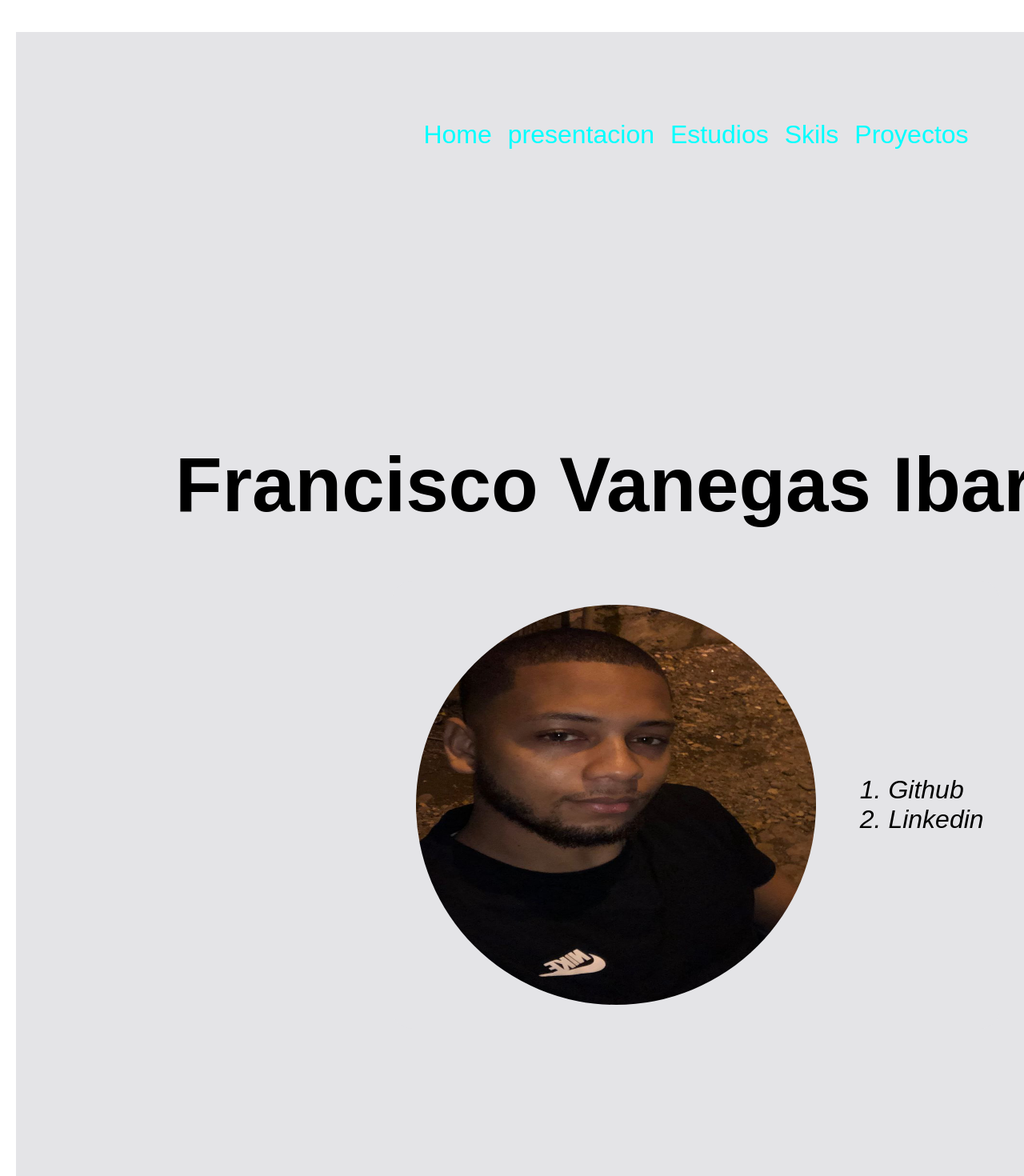
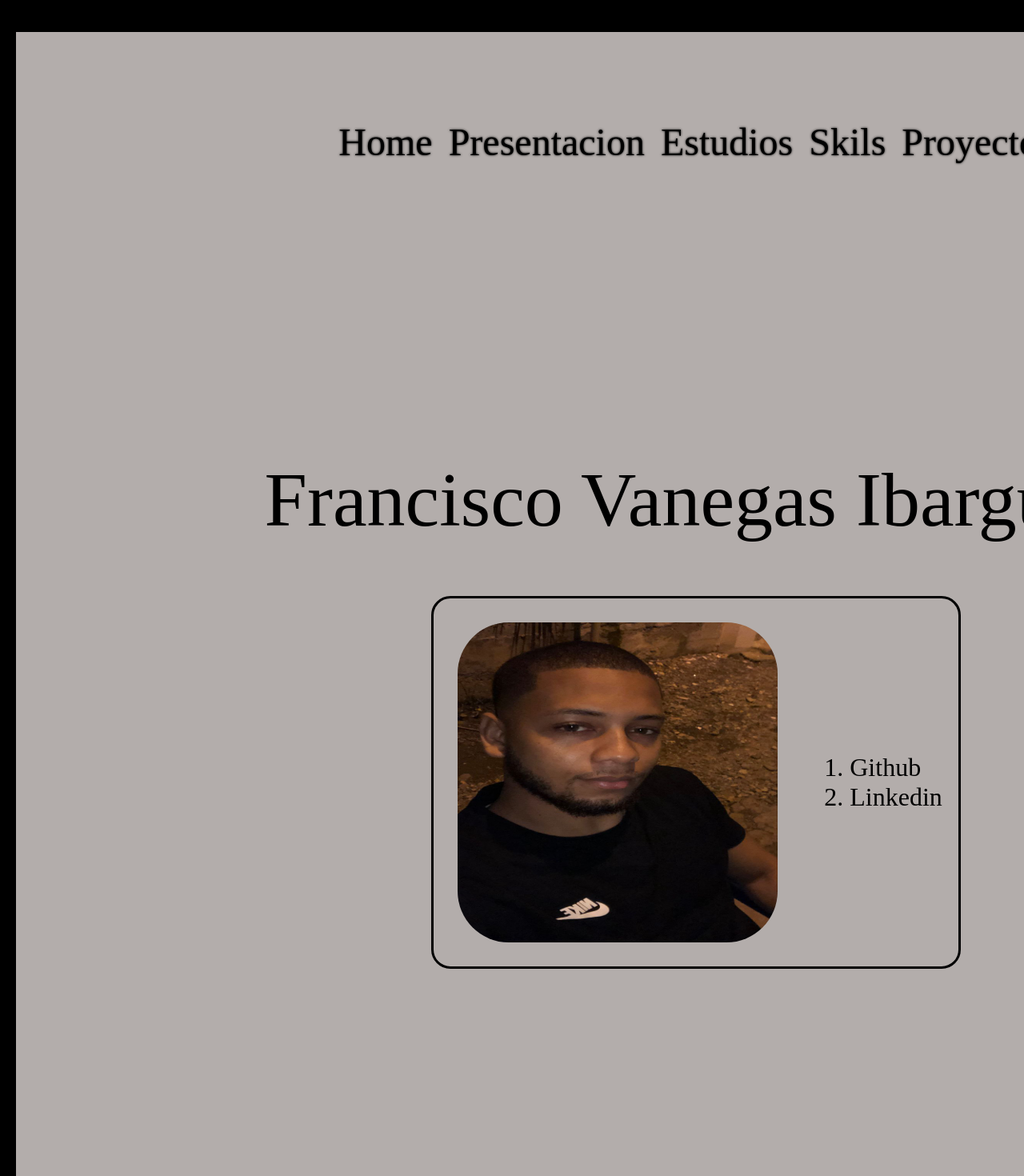
Before and after one commit to FranciscoDJVI/Javascript, a React (Create React App) app in the folder mifirstpage/: page / in a window 1280 px wide. Shown: the top 1470 px of the page at 80% size. Built offline with nearby package versions, Linux system fonts and the light colour scheme.

Commit message:
add global variables

```diff
--- a/mifirstpage/src/App.css
+++ b/mifirstpage/src/App.css
@@ -4,7 +4,8 @@ body {
   flex-wrap: wrap;
   justify-items: center;
   align-items: center;
-  font-family: "Arial";
+  font-family: "Cantarell";
+  background: var(--principal-color);
 }
 
 .container {
@@ -18,7 +19,7 @@ body {
   flex-wrap: wrap;
   align-items: center;
   justify-items: center;
-  background: #e4e4e7;
+  background: var(--secondary-color);
 }
 .navbar {
   margin: 10px;
@@ -32,10 +33,10 @@ body {
 }
 
 .avatar-img {
-  width: 500px;
-  height: 500px;
-  border-radius: 50%;
+  width: 400px;
+  height: 400px;
   margin: 30px;
+  border-radius: 64px;
 }
 
 .presentation-text {
@@ -44,8 +45,7 @@ body {
   border: 1px solid #000000;
   padding: 50px;
   margin: 20px;
-  margin-bottom: 500px;
-  font-style: italic;
+  margin-bottom: var(--margin-bottom-principal);
 }
 
 .studies {
@@ -56,17 +56,16 @@ body {
 .estudies-li {
   font-size: 2rem;
   font-style: none;
-  margin-bottom: 500px;
+  margin-bottom: var(--margin-bottom-principal);
   font-style: italic;
 }
 
 .skills {
-  margin-bottom: 500px;
+  margin-bottom: var(--margin-bottom-principal);
 }
 
 ol li {
   font-size: 1rem;
-  font-style: italic;
 }
 
 .projects-personal {
@@ -75,7 +74,7 @@ ol li {
   flex-direction: column;
   flex-wrap: wrap;
   align-items: center;
-  margin-bottom: 500px;
+  margin-bottom: var(--margin-bottom-principal);
 }
 
 .projects-psys {
--- a/mifirstpage/src/components/Avatar.js
+++ b/mifirstpage/src/components/Avatar.js
@@ -1,4 +1,3 @@
-import React from "react";
 import avatar from "../assets/images/avatar.jpg";
 
 const customStyle = {
@@ -7,8 +6,8 @@ const customStyle = {
   alignItems: "center",
   marginBottom: "500px",
   fontSize: "2rem",
-  borderRadius: "25px",
-  background: "#e4e4e7",
+  borderRadius: "24px",
+  border: "3px #000000 solid",
 };
 
 function Avatar() {
--- a/mifirstpage/src/components/NavBar.js
+++ b/mifirstpage/src/components/NavBar.js
@@ -1,27 +1,29 @@
 import { Link } from "react-router-dom";
 
-const customStyleNavbar = {
+const customStyleLink = {
   textDecoration: "none",
   margin: "10px",
-  color: "#00ffff",
+  color: "#000000",
+  fontSize: "3rem",
+  textShadow: "0 0 3px #000000 ",
 };
 
 function NavBar() {
   return (
     <nav className="navbar">
-      <Link style={customStyleNavbar} to="/">
+      <Link style={customStyleLink} to="/">
         Home
       </Link>
-      <Link style={customStyleNavbar} to="/presentation">
-        presentacion
+      <Link style={customStyleLink} to="/presentation">
+        Presentacion
       </Link>
-      <Link style={customStyleNavbar} to="/estudies">
+      <Link style={customStyleLink} to="/estudies">
         Estudios
       </Link>
-      <Link style={customStyleNavbar} to="/skills">
+      <Link style={customStyleLink} to="/skills">
         Skils
       </Link>
-      <Link style={customStyleNavbar} to="/projects">
+      <Link style={customStyleLink} to="/projects">
         Proyectos
       </Link>
     </nav>
--- a/mifirstpage/src/components/ProjectsPersonal.js
+++ b/mifirstpage/src/components/ProjectsPersonal.js
@@ -1,4 +1,3 @@
-import React from "react";
 import psys1 from "../assets/images/psys_1.jpg";
 import psys2 from "../assets/images/psys_2.jpg";
 import psys3 from "../assets/images/psys_3.jpg";
@@ -15,7 +14,6 @@ const customStyle = {
 };
 
 const customStyleSection = {
-  background: "#000000",
   display: "flex",
   flexDirection: "row",
   flexWrap: "wrap",
@@ -44,6 +42,13 @@ function ProjectsPersonal() {
         <img style={customStyle} src={psys6} alt="psys_6" />
         <img style={customStyle} src={psys7} alt="psys_7" />
         <img style={customStyle} src={psys8} alt="psys_8" />
+        <a
+          href="https://github.com/FranciscoDJVI/work-personal"
+          target="_blank"
+          rel="nooponer noreferrer"
+        >
+          Psys
+        </a>
       </section>
     </div>
   );
--- a/mifirstpage/src/components/TitlePortafolio.js
+++ b/mifirstpage/src/components/TitlePortafolio.js
@@ -1,6 +1,9 @@
 import "../App.css";
 import { motion } from "motion/react";
 
+const CustomTitleStyle = {
+  fontWeight: "200",
+};
 function TittlePortafio() {
   return (
     <div className="title">
@@ -8,6 +11,7 @@ function TittlePortafio() {
         initial={{ opacity: 0, y: -20 }}
         animate={{ opacity: 1, y: 0 }}
         transition={{ duration: 0.5, ease: "easeOut" }}
+        style={CustomTitleStyle}
       >
         Francisco Vanegas Ibarguen
       </motion.h1>{" "}
--- a/mifirstpage/src/index.css
+++ b/mifirstpage/src/index.css
@@ -1,3 +1,11 @@
+:root {
+  --principal-color: #000000;
+  --secondary-color: #b3adab;
+  --font-size-principal: 2rem;
+  --font-size-secondary: 1rem;
+  --margin-bottom-principal: 500px;
+}
+
 body {
   margin: 0;
   font-family:
```
